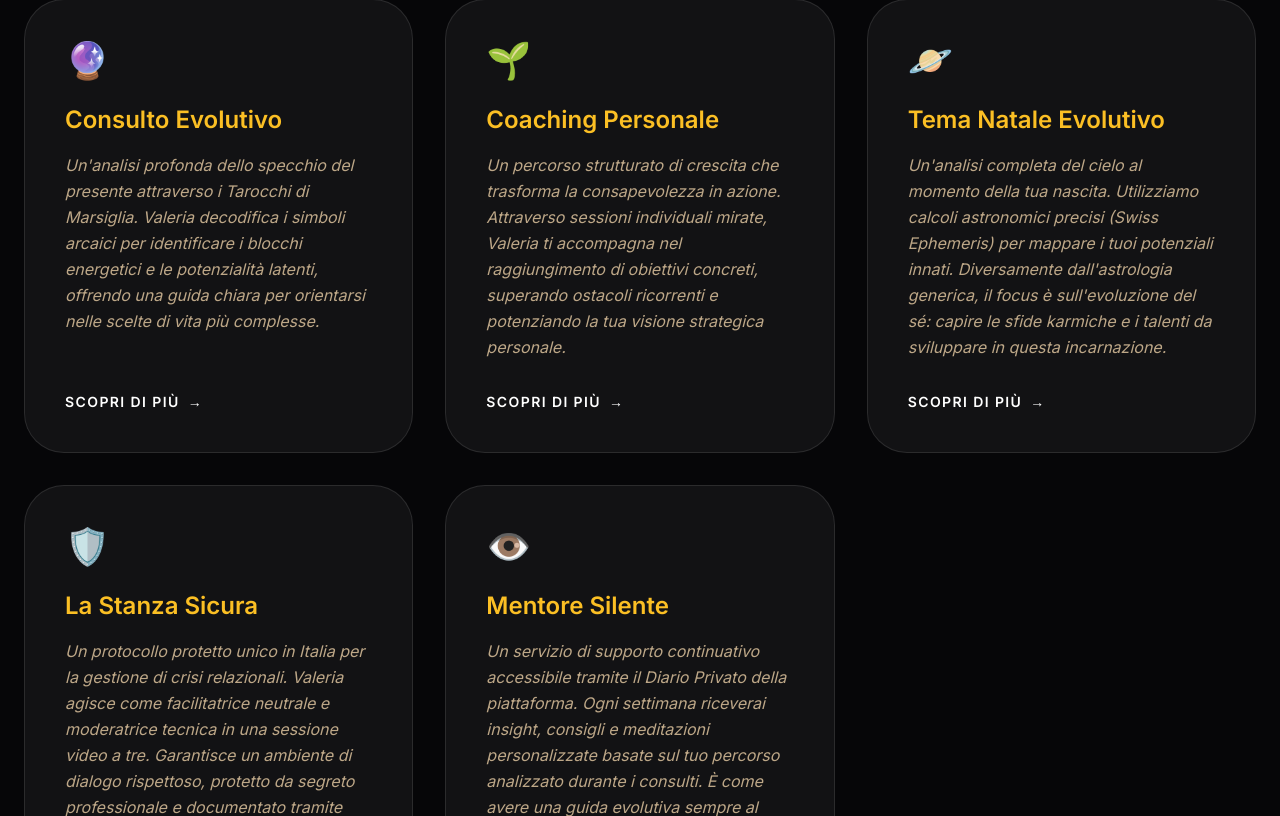
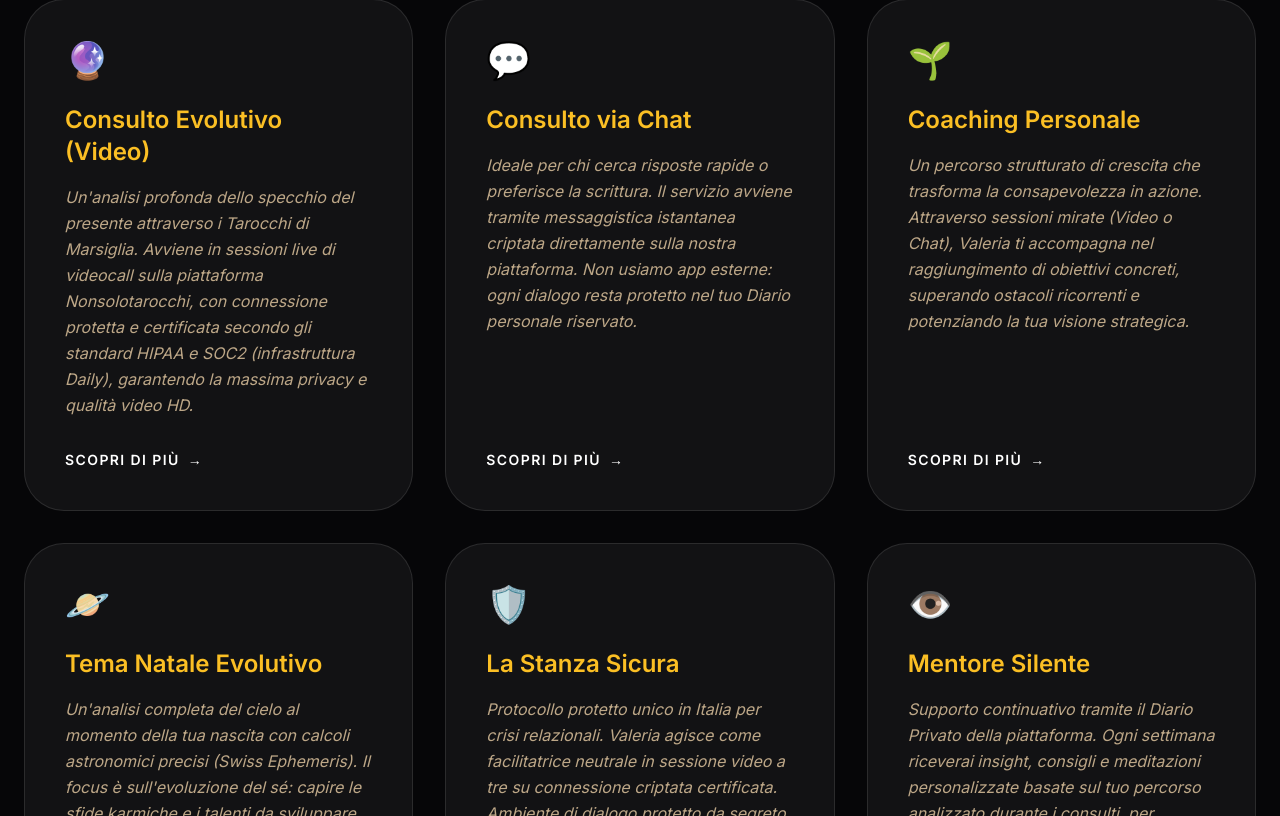
Before and after one commit to DND72/valeria-landing, a React (Vite) app: page / in a window 1280 px wide. Shown: the part 2824-3640 px from the top of the page. Built offline with nearby package versions, Linux system fonts and the light colour scheme; no server answers; a web font is replaced by a local one.

Commit message:
Update: Added Tarot Chat service and security certifications (HIPAA/SOC2) for video consultations in Services grid.

```diff
--- a/src/components/ServicesGrid.tsx
+++ b/src/components/ServicesGrid.tsx
@@ -3,32 +3,38 @@ import { useNavigate } from 'react-router-dom'
 
 const services = [
   {
-    title: "Consulto Evolutivo",
-    description: "Un'analisi profonda dello specchio del presente attraverso i Tarocchi di Marsiglia. Valeria decodifica i simboli arcaici per identificare i blocchi energetici e le potenzialità latenti, offrendo una guida chiara per orientarsi nelle scelte di vita più complesse.",
+    title: "Consulto Evolutivo (Video)",
+    description: "Un'analisi profonda dello specchio del presente attraverso i Tarocchi di Marsiglia. Avviene in sessioni live di videocall sulla piattaforma Nonsolotarocchi, con connessione protetta e certificata secondo gli standard HIPAA e SOC2 (infrastruttura Daily), garantendo la massima privacy e qualità video HD.",
     link: "/tarocchi",
     icon: "🔮"
   },
   {
+    title: "Consulto via Chat",
+    description: "Ideale per chi cerca risposte rapide o preferisce la scrittura. Il servizio avviene tramite messaggistica istantanea criptata direttamente sulla nostra piattaforma. Non usiamo app esterne: ogni dialogo resta protetto nel tuo Diario personale riservato.",
+    link: "/area-personale",
+    icon: "💬"
+  },
+  {
     title: "Coaching Personale",
-    description: "Un percorso strutturato di crescita che trasforma la consapevolezza in azione. Attraverso sessioni individuali mirate, Valeria ti accompagna nel raggiungimento di obiettivi concreti, superando ostacoli ricorrenti e potenziando la tua visione strategica personale.",
+    description: "Un percorso strutturato di crescita che trasforma la consapevolezza in azione. Attraverso sessioni mirate (Video o Chat), Valeria ti accompagna nel raggiungimento di obiettivi concreti, superando ostacoli ricorrenti e potenziando la tua visione strategica.",
     link: "/crescita-personale",
     icon: "🌱"
   },
   {
     title: "Tema Natale Evolutivo",
-    description: "Un'analisi completa del cielo al momento della tua nascita. Utilizziamo calcoli astronomici precisi (Swiss Ephemeris) per mappare i tuoi potenziali innati. Diversamente dall'astrologia generica, il focus è sull'evoluzione del sé: capire le sfide karmiche e i talenti da sviluppare in questa incarnazione.",
+    description: "Un'analisi completa del cielo al momento della tua nascita con calcoli astronomici precisi (Swiss Ephemeris). Il focus è sull'evoluzione del sé: capire le sfide karmiche e i talenti da sviluppare in questa incarnazione attraverso la mappa astrale.",
     link: "/area-personale/tema-natale",
     icon: "🪐"
   },
   {
     title: "La Stanza Sicura",
-    description: "Un protocollo protetto unico in Italia per la gestione di crisi relazionali. Valeria agisce come facilitatrice neutrale e moderatrice tecnica in una sessione video a tre. Garantisce un ambiente di dialogo rispettoso, protetto da segreto professionale e documentato tramite registrazione certificata per la massima sicurezza delle parti.",
+    description: "Protocollo protetto unico in Italia per crisi relazionali. Valeria agisce come facilitatrice neutrale in sessione video a tre su connessione criptata certificata. Ambiente di dialogo protetto da segreto professionale e documentato per la massima sicurezza delle parti.",
     link: "/stanza-sicura",
     icon: "🛡️"
   },
   {
     title: "Mentore Silente",
-    description: "Un servizio di supporto continuativo accessibile tramite il Diario Privato della piattaforma. Ogni settimana riceverai insight, consigli e meditazioni personalizzate basate sul tuo percorso analizzato durante i consulti. È come avere una guida evolutiva sempre al proprio fianco per mantenere alta la consapevolezza.",
+    description: "Supporto continuativo tramite il Diario Privato della piattaforma. Ogni settimana riceverai insight, consigli e meditazioni personalizzate basate sul tuo percorso analizzato durante i consulti, per mantenere alta la consapevolezza nel quotidiano.",
     link: "/area-personale/mentore",
     icon: "👁️"
   }
```
